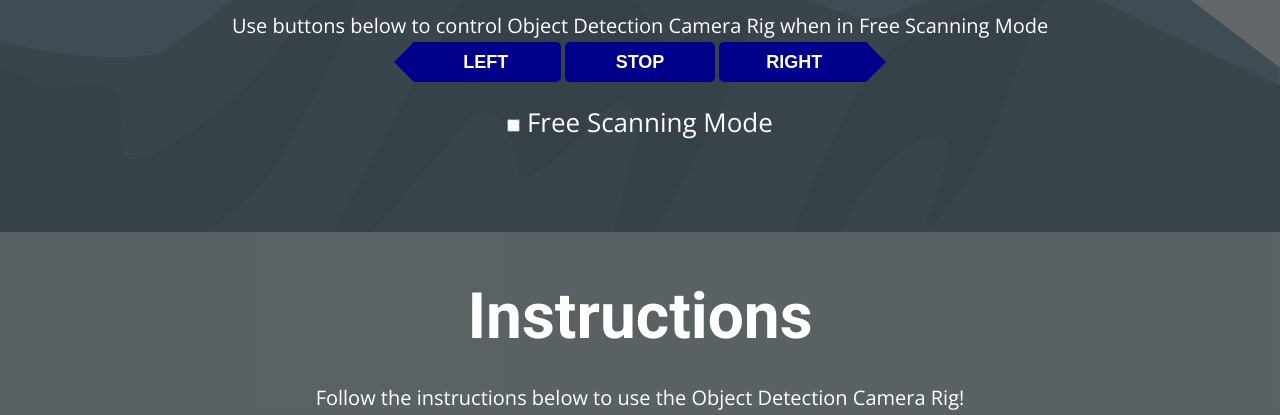
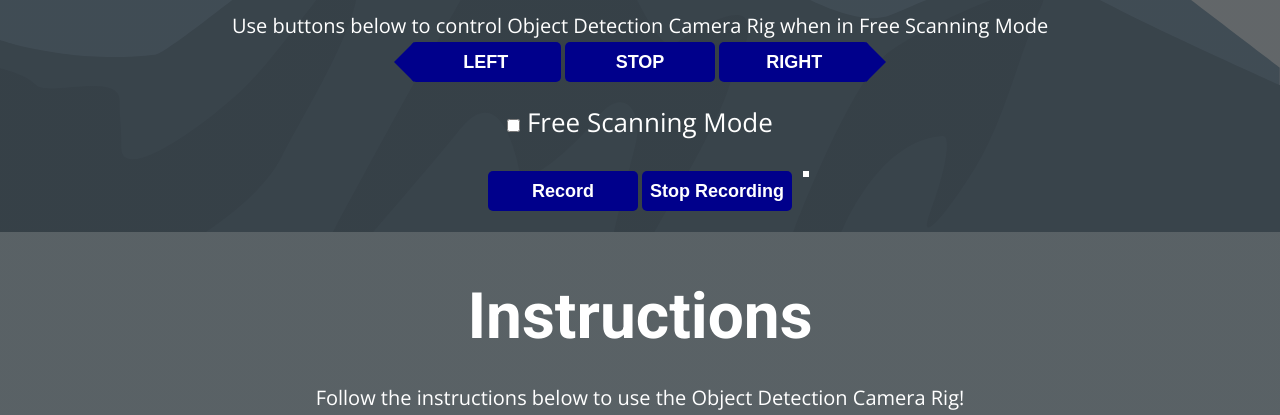
Before and after one commit to neelbhavsar99/EngCapstone_FlaskWebApp, a Flask app: page / in a window 1280 px wide. Shown: the part 2060-2475 px from the top of the page. Run offline with Flask 2, Linux system fonts and the light colour scheme; parts of the project's set-up code (start-up, migrations or seed data) failed here and were passed over; some libraries are stand-ins or nearby versions.

Commit message:
Add recording funcionality

```diff
--- a/application.py
+++ b/application.py
@@ -39,9 +39,8 @@ ARG_PARSE.add_argument(
 
 args = ARG_PARSE.parse_args()
 
-#camera = cv2.VideoCapture(0)
-#  Uncomment line below to use phone camera
-camera = VideoStream("http://10.0.0.117:8080/video").start()
+camera = cv2.VideoCapture(0)
+# camera = VideoStream("http://10.0.0.117:8080/video").start() # Uncomment line  to use phone camera
 
 # Loading Caffe Model
 print('[Status] Loading Model...')
@@ -49,13 +48,26 @@ nn = cv2.dnn.readNetFromCaffe(args.prototxt, args.model)
 
 latest_prediction = None
 
+# grab the width, height, and fps of the frames in the video stream.
+frameWidth = int(camera.get(cv2.CAP_PROP_FRAME_WIDTH))
+frameHeight = int(camera.get(cv2.CAP_PROP_FRAME_HEIGHT))
+streamFps = int(camera.get(cv2.CAP_PROP_FPS))
+print(f"FPS: {streamFps}, frameWidth: {frameWidth}, frameHeight: {frameHeight}")
+
+# ISSUE HERE TO OVERWRITE PREVIOUS RECORDING restart to record second video
+# initialize the FourCC and a video writer object
+fourcc = cv2.VideoWriter_fourcc(*'XVID')
+# Actual fps count is much lower, must check and fix!
+output = cv2.VideoWriter('output.avi', fourcc, streamFps/3,
+                         (frameWidth, frameHeight))
+
 
 def get_predictions(frame):
     predictions = []
 
     # Converting Frame to Blob
-    blob = cv2.dnn.blobFromImage(cv2.resize(frame, (300, 300)), 0.007843,
-                                 (300, 300), 127.5)
+    blob = cv2.dnn.blobFromImage(cv2.resize(
+        frame, (300, 300)), 0.007843, (300, 300), 127.5)
 
     # Passing Blob through network to detect and predict
     nn.setInput(blob)
@@ -81,16 +93,18 @@ def get_predictions(frame):
 
 
 def generate_frame():
-    global latest_prediction
+    global latest_prediction, startRecording, saveRecording
 
     # Initialize Video Stream
     print('[Status] Starting Video Stream...')
 
     # Loop Video Stream
     while True:
-        #success, frame = camera.read()  # Read camera frame continuosly
-        #Uncomment line below to use phone camera
-        frame = camera.read()
+        # print(f"startRecording: {startRecording}, saveRecording: {saveRecording}")
+        success, frame = camera.read()  # Read camera frame continuosly
+        # frame = camera.read()         # Uncomment line to use phone camera
+        if startRecording:
+            output.write(frame)
 
         # Resize Frame to 400 pixels
         frame = imutils.resize(frame, width=400)
@@ -119,28 +133,37 @@ def generate_frame():
                  frame + b'\r\n')
 
         yield frame
-
         key = cv2.waitKey(1) & 0xFF
         if key == ord('q'):
             break
+        if saveRecording == True:
+            output.release()
+            print("Stop Recording...")
+            startRecording = False
+            saveRecording = False
 
+    camera.release()
     cv2.destroyAllWindows()
 
 
 @application.before_first_request
 def OnceAndOnlyOnce():
-    global selectedMode, selectedDirection, startX, endX
+    global selectedMode, selectedDirection, startX, endX, startRecording, saveRecording
     selectedMode = "Tracking Mode"
     selectedDirection = "Stop"
     startX = 50
     endX = 350
+    startRecording = False
+    saveRecording = False
 
 
 @application.route('/', methods=['GET', 'POST'])
 def index():
     if request.method == "POST":
-        global selectedMode, selectedDirection, startX, endX
+        global selectedMode, selectedDirection, startX, endX, startRecording, saveRecording
 
+        startRecording = request.json.get("startRecording")
+        saveRecording = request.json.get("saveRecording")
         modeVal = request.json.get("mode")
         selectedDirection = request.json.get("direction")
 
@@ -160,8 +183,9 @@ def video():
 
 @application.route('/move')
 def direction():
+    global selectedMode, selectedDirection
     startX, startY, endX, endY = latest_prediction["Box"].astype("int")
-    print(f"StartX: {startX} \tEndX: {endX}")
+
     if selectedMode == "Free Scanning Mode":
         return jsonify({"Mode": selectedMode, "Direction": selectedDirection})
     else:
@@ -173,7 +197,7 @@ def direction():
             direction = "right"
         else:
             direction = ""
-        return jsonify({"Mode": selectedMode, "Direction": direction, "StartX": str(startX), "EndX": str(startY) })
+        return jsonify({"Mode": selectedMode, "Direction": direction, "StartX": str(startX), "EndX": str(endX)})
 
 
 if __name__ == "__main__":
--- a/static/scripts/DirectionButtons.js
+++ b/static/scripts/buttons.js
@@ -24,7 +24,7 @@ document.getElementById('buttonboxbackright').addEventListener("click", function
     })
 });
 
-document.getElementById('buttonboxbackstop').addEventListener("click", function leftButton() {
+document.getElementById('buttonboxbackstop').addEventListener("click", function stopButton() {
     fetch("", {
         method: "POST",
         headers: {
@@ -36,3 +36,29 @@ document.getElementById('buttonboxbackstop').addEventListener("click", function
         })
     })
 });
+
+document.getElementById('startRecording').addEventListener("click", function startRecordingButton() {
+    fetch("", {
+        method: "POST",
+        headers: {
+            "Accept": "application/json",
+            "Content-Type": "application/json"
+        },
+        body: JSON.stringify({
+            startRecording: true
+        })
+    })
+});
+
+document.getElementById('stopRecording').addEventListener("click", function stopRecordingButton() {
+    fetch("", {
+        method: "POST",
+        headers: {
+            "Accept": "application/json",
+            "Content-Type": "application/json"
+        },
+        body: JSON.stringify({
+            saveRecording: true
+        })
+    })
+});
--- a/static/style/style.css
+++ b/static/style/style.css
@@ -1185,6 +1185,91 @@ html {
 
 }
 
+/* Record Button */
+
+#startRecording {
+	cursor: pointer;
+	display: inline-block;
+	width: 150px;
+	height: 40px;
+	background-color: darkblue;
+	border-radius: 5px;
+	margin: auto
+}
+
+#startRecording:before {
+	content: "";
+	position: absolute;
+	top: 0;
+	right: -17px;
+	border-style: solid;
+	/*border-width: 20px 0px 20px 20px;
+    border-color: transparent transparent transparent transparent;*/
+}
+
+#startRecording>a {
+	text-decoration: none;
+	text-align: center;
+	color: #fff;
+	font: bold 18px/40px Sans-Serif;
+}
+
+#startRecording:hover {
+	background-color: lightblue;
+}
+
+#startRecording:hover:before {
+	border-left-color: lightblue;
+}
+
+#startRecording .center {
+	margin: auto;
+	width: 50%;
+
+}
+
+/* StopRecording Button */
+
+#stopRecording {
+	cursor: pointer;
+	display: inline-block;
+	width: 150px;
+	height: 40px;
+	background-color: darkblue;
+	border-radius: 5px;
+	margin: auto
+}
+
+#stopRecording:before {
+	content: "";
+	position: absolute;
+	top: 0;
+	right: -17px;
+	border-style: solid;
+	/*border-width: 20px 0px 20px 20px;
+    border-color: transparent transparent transparent transparent;*/
+}
+
+#stopRecording>a {
+	text-decoration: none;
+	text-align: center;
+	color: #fff;
+	font: bold 18px/40px Sans-Serif;
+}
+
+#stopRecording:hover {
+	background-color: lightblue;
+}
+
+#stopRecording:hover:before {
+	border-left-color: lightblue;
+}
+
+#stopRecording .center {
+	margin: auto;
+	width: 50%;
+
+}
 /* Go to camera */
 
 #button-header {
@@ -1252,7 +1337,7 @@ html {
 }
 
 .carousel-background {
-	background-image: url("../images/1.jpeg");
+	/*background-image: url("../images/1.jpeg");*/
 }
 
 .checkbox {
--- a/templates/index.html
+++ b/templates/index.html
@@ -6,14 +6,20 @@
   <link rel="stylesheet"
     href="https://cdnjs.cloudflare.com/ajax/libs/twitter-bootstrap/4.0.0-beta/css/bootstrap.min.css" />
   <link rel="stylesheet" href="{{ url_for('static', filename='style/style.css') }}" />
+  <script src="https://code.jquery.com/jquery-3.2.1.slim.min.js"
+    integrity="sha384-KJ3o2DKtIkvYIK3UENzmM7KCkRr/rE9/Qpg6aAZGJwFDMVNA/GpGFF93hXpG5KkN"
+    crossorigin="anonymous"></script>
+  <script src="https://cdnjs.cloudflare.com/ajax/libs/popper.js/1.11.0/umd/popper.min.js"
+    integrity="sha384-b/U6ypiBEHpOf/4+1nzFpr53nxSS+GLCkfwBdFNTxtclqqenISfwAzpKaMNFNmj4"
+    crossorigin="anonymous"></script>
+  <script src="https://maxcdn.bootstrapcdn.com/bootstrap/4.0.0-beta/js/bootstrap.min.js"
+    integrity="sha384-h0AbiXch4ZDo7tp9hKZ4TsHbi047NrKGLO3SEJAg45jXxnGIfYzk4Si90RDIqNm1"
+    crossorigin="anonymous"></script>
   <script class="u-script" type="text/javascript"
     src="https://cdnjs.cloudflare.com/ajax/libs/jquery/3.2.1/jquery.min.js"></script>
   <script class="u-script" type="text/javascript"
     src="https://cdnjs.cloudflare.com/ajax/libs/twitter-bootstrap/4.0.0-beta/js/bootstrap.min.js"></script>
-  <script class="u-script" type="text/javascript"
-    src="{{ url_for('static', filename='scripts/checkbox.js') }}"></script>
-  <script class="u-script" type="text/javascript"
-    src="{{ url_for('static', filename='scripts/DirectionButtons.js') }}"></script>
+
   <link id="u-theme-google-font" rel="stylesheet"
     href="https://fonts.googleapis.com/css?family=Roboto:100,100i,300,300i,400,400i,500,500i,700,700i,900,900i|Open+Sans:300,300i,400,400i,600,600i,700,700i,800,800i">
 </head>
@@ -152,6 +158,9 @@
         <input id="modeSelector" type="checkbox" />
         <label for="mode"> Free Scanning Mode</label>
       </div>
+      <div class="center" id="startRecording"><a>Record</a></div>
+      <div class="center" id="stopRecording"><a>Stop Recording</a></div>
+
     </div>
   </section>
 
@@ -216,8 +225,11 @@
       <p class="u-small-text u-text u-text-variant u-text-1">Object Detection Camera Rig Capstone 2022</p>
     </div>
   </footer>
+  </div>
 
-  </div>
+  <script class="u-script" type="text/javascript"
+    src="{{ url_for('static', filename='scripts/checkbox.js') }}"></script>
+  <script class="u-script" type="text/javascript" src="{{ url_for('static', filename='scripts/buttons.js') }}"></script>
 </body>
 
 </html>
```
Also changed, not shown: 2 other files.
